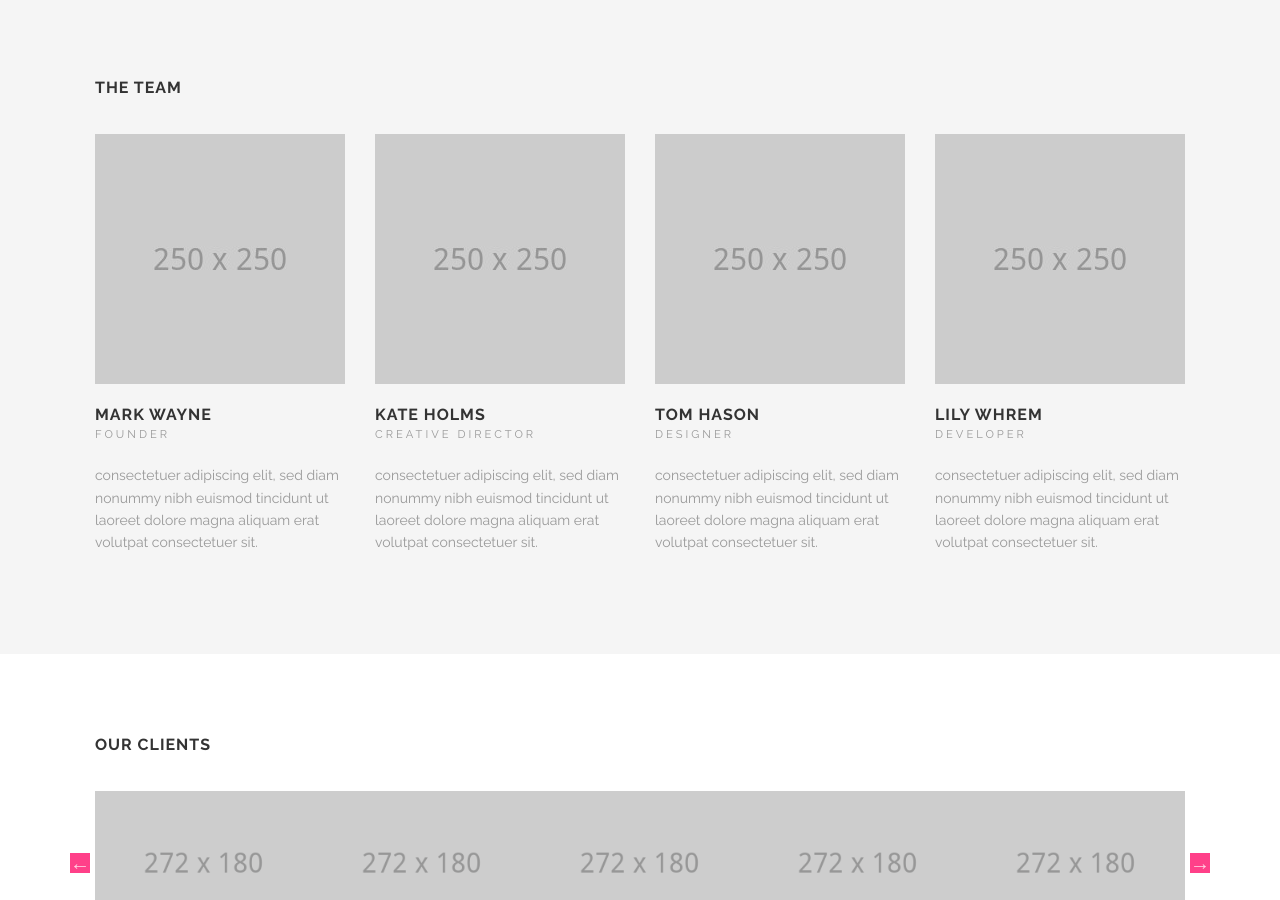
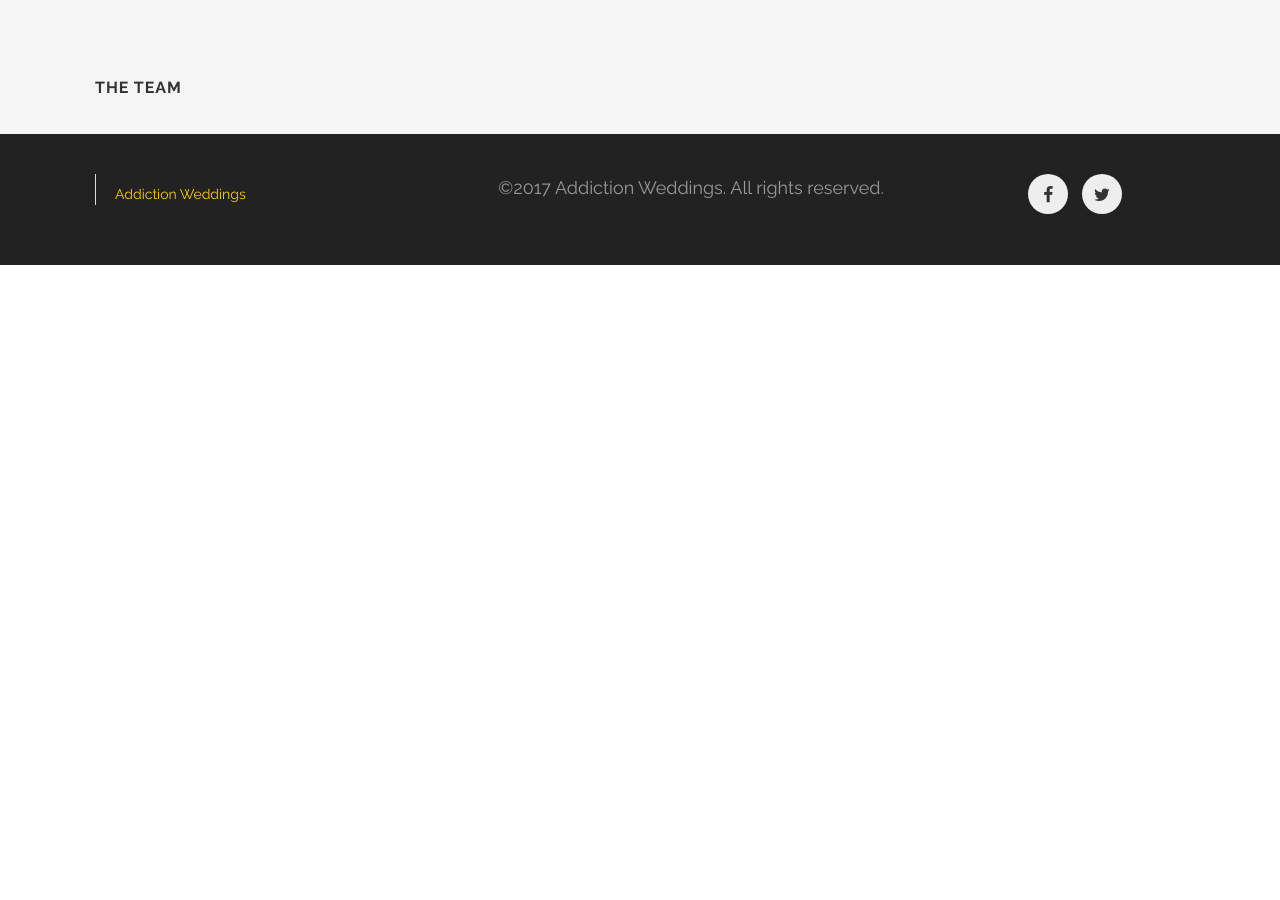
Before and after one commit to prabintp/sandinew, a Jekyll site: the page built from about.markdown, in a window 1280 px wide and 900 px high, scrolled down 837 px. Built offline with Jekyll 4.4.1, drawn with Linux system fonts in a browser that asks for light colours; after the commit the page ends 1102 px from its top, so only the background shows below that.

Commit message:
Updated About

```diff
--- a/about.markdown
+++ b/about.markdown
@@ -116,7 +116,7 @@
       <div class='spacing'></div>
     </div>
   </div>
-  <div class='row'>
+ <!-- <div class='row'>
     {% for member in page.members %}
       <div class='small-6 medium-3 large-3 columns'>
         <div class='mod modTeamMember style-2'>
@@ -142,9 +142,9 @@
       </div>
     {% endfor %}
   </div>
-  <div class='two spacing'></div>
+  <div class='two spacing'></div> -->
 </div>
-<div class='full'>
+<!-- <div class='full'>
   <div class='row'>
     <div class='large-12 columns'>
       <h3>Our clients</h3>
@@ -159,4 +159,4 @@
     </div>
   </div>
   <div class='four spacing'></div>
-</div>
+</div> -->
```
